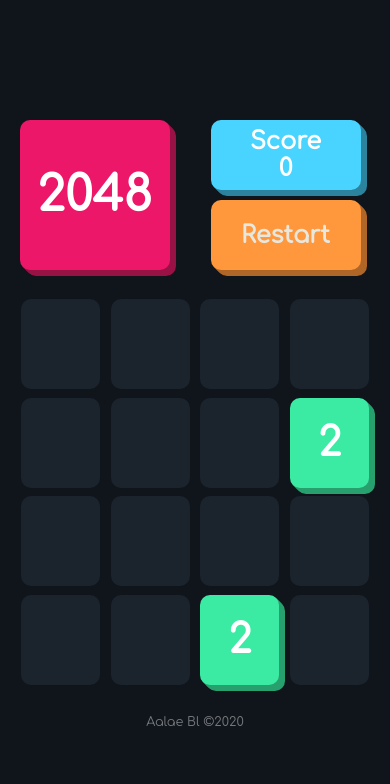
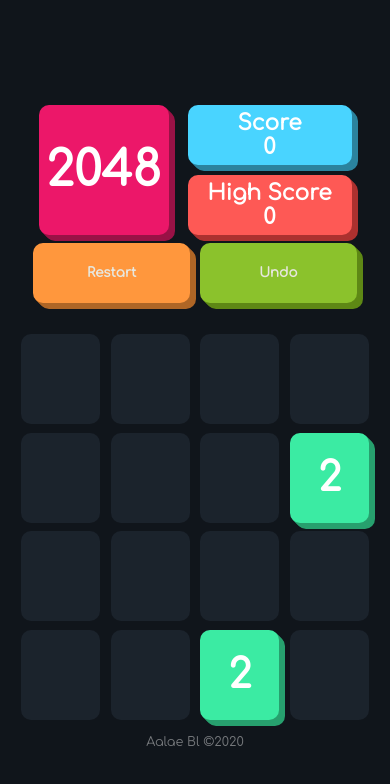
Before and after one commit to xaeon7/2048_JS, a plain HTML site: page index.html in a window 390 px wide. Both pictures are taken after a click on the button "Restart". Drawn offline with Linux system fonts and the light colour scheme.

Commit message:
add undo button

```diff
--- a/index.html
+++ b/index.html
@@ -14,12 +14,19 @@
     </audio>
     <div class="header">
       <h1>2048</h1>
-      <div class="options">
+      <div class="score-sys">
         <div class="score">
           <h2>Score</h2>
           <h2 id="score">0</h2>
         </div>
+        <div class="score hs">
+          <h2>High Score</h2>
+          <h2 id="highscore">0</h2>
+        </div>
+      </div>
+      <div class="options">
         <button class="restart" onclick="Restart()">Restart</button>
+        <button class="restart undo" onclick="Undo()">Undo</button>
       </div>
     </div>
     <div id="container">
--- a/script.js
+++ b/script.js
@@ -1,14 +1,29 @@
 // Global Variables
 const cards = document.querySelectorAll("li");
 const score = document.querySelector("#score");
+const status = document.querySelector("h1");
+const high_score = document.querySelector("#highscore");
 const sfx = document.querySelector("#sfx");
-const container = document.querySelector("#container")
+const container = document.querySelector("#container");
 let board = [ [0, 0, 0, 0],
                 [0, 0, 0, 0],
                 [0, 0, 0, 0],
                 [0, 0, 0, 0]];
+let prevboard = [ [0, 0, 0, 0],
+                [0, 0, 0, 0],
+                [0, 0, 0, 0],
+                [0, 0, 0, 0]];
 const boardSize = 4;
-score_num = 0;
+let limit_undo = 0;
+let score_num = 0;
+let prevScore = 0;
+
+let HIGHSCORE = localStorage.getItem("highScore");
+  if(HIGHSCORE != null){
+    HIGHSCORE = JSON.parse(HIGHSCORE);
+  } else {
+    HIGHSCORE = 0;
+  }
 
 let pageWidth = window.innerWidth || document.body.clientWidth;
 let treshold = Math.max(1,Math.floor(0.01 * (pageWidth)));
@@ -60,6 +75,7 @@ const UpdateBoard = (board) =>{
   sfx.pause();
   sfx.play();
   score.innerHTML = score_num;
+  high_score.innerHTML = HIGHSCORE;
   for(let _ = 0; _< boardSize ; _++){
     board[_].map((number, index) => {
       Reset(_, index);
@@ -99,6 +115,10 @@ const MergeLeft= (board) => {
       if(board[i][j] === board[i][j+1]){
         board[i][j] *= 2;
         score_num += board[i][j] + (board[i][j] % 9);
+        if(score_num > HIGHSCORE){
+          HIGHSCORE = score_num;
+          localStorage.setItem("highScore", JSON.stringify(HIGHSCORE));
+        }
         board[i][j+1] =0;
       }
     }
@@ -187,6 +207,8 @@ const GetMove = () => {
     switch(HandleGesture(event)) {
       case 'left':
         const temp1 = JSON.parse(JSON.stringify(board));
+        prevBoard = temp1;
+        prevScore = score_num;
         IsOver();
         MergeLeft(board);
         if(UselessMove(temp1, board)){
@@ -198,6 +220,8 @@ const GetMove = () => {
         }
       case 'up':
         const temp2 = JSON.parse(JSON.stringify(board));
+        prevBoard = temp2;
+        prevScore = score_num;
         IsOver();
         MergeUp(board);
         if(UselessMove(temp2, board)){
@@ -209,6 +233,8 @@ const GetMove = () => {
         }
       case 'right':
         const temp3 = JSON.parse(JSON.stringify(board));
+        prevBoard = temp3;
+        prevScore = score_num;
         IsOver();
         MergeRight(board);
         if(UselessMove(temp3, board)){
@@ -220,6 +246,8 @@ const GetMove = () => {
         }
       case 'down':
         const temp4 = JSON.parse(JSON.stringify(board));
+        prevBoard = temp4;
+        prevScore = score_num;
         IsOver();
         MergeDown(board);
         if(UselessMove(temp4, board)){
@@ -239,6 +267,8 @@ const GetMove = () => {
     switch(event.which) {
       case 37:
         const temp1 = JSON.parse(JSON.stringify(board));
+        prevBoard = temp1;
+        prevScore = score_num;
         IsOver();
         MergeLeft(board);
         if(UselessMove(temp1, board)){
@@ -250,6 +280,8 @@ const GetMove = () => {
         }
       case 38:
         const temp2 = JSON.parse(JSON.stringify(board));
+        prevBoard = temp2;
+        prevScore = score_num;
         IsOver();
         MergeUp(board);
         if(UselessMove(temp2, board)){
@@ -261,6 +293,8 @@ const GetMove = () => {
         }
       case 39:
         const temp3 = JSON.parse(JSON.stringify(board));
+        prevBoard = temp3;
+        prevScore = score_num;
         IsOver();
         MergeRight(board);
         if(UselessMove(temp3, board)){
@@ -272,6 +306,8 @@ const GetMove = () => {
         }
       case 40:
         const temp4 = JSON.parse(JSON.stringify(board));
+        prevBoard = temp4;
+        prevScore = score_num;
         IsOver();
         MergeDown(board);
         if(UselessMove(temp4, board)){
@@ -302,7 +338,8 @@ const Won = () => {
   for(let row=0; row< boardSize; row++){
     for(let col=0; col< boardSize; col++){
       if(board[row][col] === 2048){
-        alert('You won!');
+        status.innerHTML = 'YOU WIN';
+        status.classList.add('win');
         return true;
       }
     }
@@ -324,16 +361,17 @@ const NoMoves = () => {
         }
       }
     }
-    alert('You lost!');
+    status.innerHTML = 'GAME OVER';
+    status.classList.add('lost');
     return true;
   }
   return false;
 }
 
 const IsOver = () =>{
-  UpdateBoard(board);
   Won();
   NoMoves();
+  UpdateBoard(board);
 }
 
 const Restart = () => {
@@ -341,7 +379,16 @@ const Restart = () => {
                 [0, 0, 0, 0],
                 [0, 0, 0, 0],
                 [0, 0, 0, 0]];
+  score_num = 0;
+  status.className = '';
+  status.innerHTML = '2048';
   InitBoard();
+  UpdateBoard(board);
+}
+
+const Undo = () => {
+  score_num = prevScore;
+  board = prevBoard;
   UpdateBoard(board);
 }
 
--- a/style.css
+++ b/style.css
@@ -17,28 +17,39 @@ body{
   user-select: none;
 }
 
-.options{
-  margin : 0 10px;
-  height : 150px;
+.score-sys{
+  margin : 0 20px;
+  height : 130px;
   display : flex;
   align-items : center;
   justify-content : space-between;
   flex-direction : column;
+  transition : ease-out 0.25s;
 }
 
+.options{
+  height : 130px;
+  display : flex;
+  align-items : center;
+  justify-content : space-between;
+  flex-direction : column;
+  transition : ease-out 0.25s;
+}
 
 .header{
-  width : 390px;
   display : flex;
   align-items : center;
   justify-content : space-between;
   flex-wrap : wrap;
   padding : 5px;
+  font-size : 1.5rem;
 }
 
 .score{
-  width : 150px;
-  height : 70px;
+  height : 60px;
+  width: 100%;
+  font-size : 0.9rem;
+  padding : 0 10px;
   background : #49D4FF;
   box-shadow: 1px 1px 0px rgb(43, 131, 158),
                 2px 2px 0px rgb(43, 131, 158),
@@ -54,12 +65,22 @@ body{
   flex-wrap : wrap;
 }
 
+.hs{
+  background : #FE5955;
+  box-shadow: 1px 1px 0px rgb(172, 49, 47),
+                2px 2px 0px rgb(172, 49, 47),
+                3px 3px 0px rgb(172, 49, 47),
+                4px 4px 0px rgb(172, 49, 47),
+                5px 5px 0px rgb(172, 49, 47),
+                6px 6px 0px rgb(172, 49, 47);
+}
+
 .restart{
+  padding : 0 10px;
   font-weight :bold;
-  font-size : 1.5rem;
   color: #e7e7de;
-  height : 70px;
-  width : 150px;
+  height : 60px;
+  width : 100%;
   background : #FF973D;
   box-shadow: 1px 1px 0px rgb(175, 102, 38),
                 2px 2px 0px rgb(175, 102, 38),
@@ -89,12 +110,23 @@ body{
                 6px 6px 0px rgb(11, 119, 38);
 }
 
+.undo{
+  background: rgb(139, 194, 44);
+  box-shadow: 1px 1px 0px rgb(94, 136, 21),
+                2px 2px 0px rgb(94, 136, 21),
+                3px 3px 0px rgb(94, 136, 21),
+                4px 4px 0px rgb(94, 136, 21),
+                5px 5px 0px rgb(94, 136, 21),
+                6px 6px 0px rgb(94, 136, 21);
+}
+
 h1{
   font-size : 3rem;
+  text-align : center;
   background : rgb(236, 23, 105);
   border-radius : 10px;
-  width : 150px;
-  height : 150px;
+  height : 130px;
+  width : 130px;
   display : flex;
   align-items : center;
   justify-content : center;
@@ -104,6 +136,33 @@ h1{
                 4px 4px 0px rgb(153, 18, 70),
                 5px 5px 0px rgb(153, 18, 70),
                 6px 6px 0px rgb(153, 18, 70);
+  overflow-wrap: break-word;
+  word-wrap: break-word;
+  transition : ease-out 0.25s;
+}
+
+.win{
+  font-size : 3rem;
+  background: rgb(255, 178, 35);
+  box-shadow: 1px 1px 0px rgb(156, 111, 26),
+                2px 2px 0px rgb(156, 111, 26),
+                3px 3px 0px rgb(156, 111, 26),
+                4px 4px 0px rgb(156, 111, 26),
+                5px 5px 0px rgb(156, 111, 26),
+                6px 6px 0px rgb(156, 111, 26);
+  transition : ease-out 0.4s;
+}
+
+.lost{
+  font-size : 2rem;
+  background : rgb(68, 68, 68);
+  box-shadow: 1px 1px 0px rgb(39, 39, 39),
+                2px 2px 0px rgb(39, 39, 39),
+                3px 3px 0px rgb(39, 39, 39),
+                4px 4px 0px rgb(39, 39, 39),
+                5px 5px 0px rgb(39, 39, 39),
+                6px 6px 0px rgb(39, 39, 39);
+  transition : ease-out 0.4s;
 }
 
 #container{
@@ -267,11 +326,33 @@ footer{
 
 /* mobile view */
 @media screen and (max-width: 400px) {
+  body{
+    width : 100%;
+  }
   .header{
     width : 90%;
+    display : flex;
+    align-items : center;
+    justify-content : space-evenly;
+  }
+  .score-sys{
+    margin : 0 5px;
+    padding : 5px;
+  }
+  .options{
+    height : 65px;
+    width : 95%;
+    display : flex;
+    align-items : center;
+    justify-content : space-between;
+    flex-direction : row;
+  }
+  .restart{
+    margin : 5px 5px;
   }
   #container{
     margin-top: 20px;
+    margin-bottom : 5px;
     width: 92%;
   }
   li{
```
